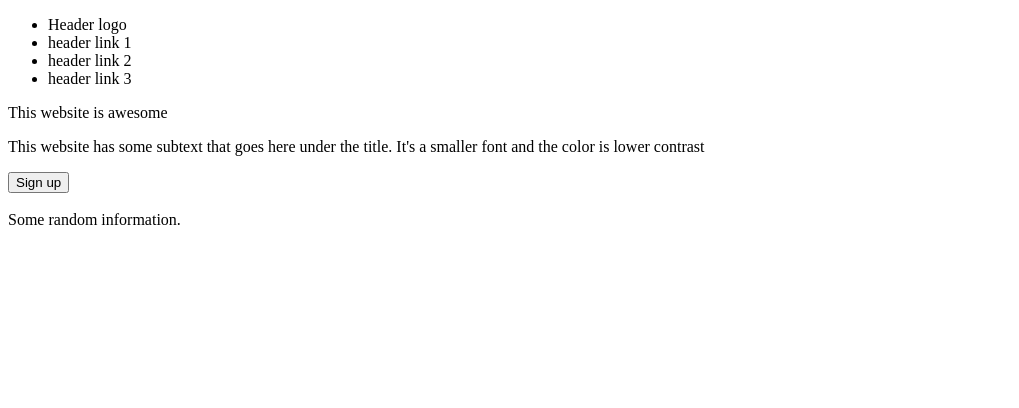
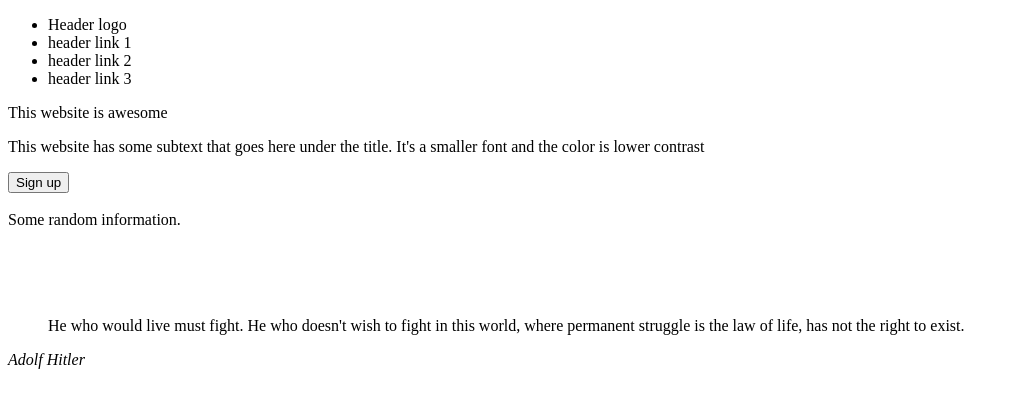
Before and after one commit to SamsAcolyte/first-web-page, a plain HTML site: page index.html in a window 1280 px wide. Shown: the whole page, without its empty margins (0-1019 px from the left). Drawn offline with Linux system fonts and the light colour scheme.

Commit message:
Create section-3

```diff
--- a/index.html
+++ b/index.html
@@ -74,6 +74,16 @@
 
     </div>
 
+    <div class="section-3">
+        <blockquote>
+            He who would live must fight. He who doesn't wish to fight in this world,
+            where permanent struggle is the law of life, has not the right to exist.
+        </blockquote>
+        <cite>
+            Adolf Hitler
+        </cite>
+    </div>
+
 
 </body>
 </html>
```
